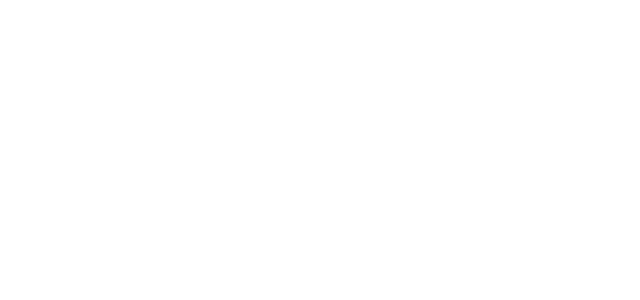
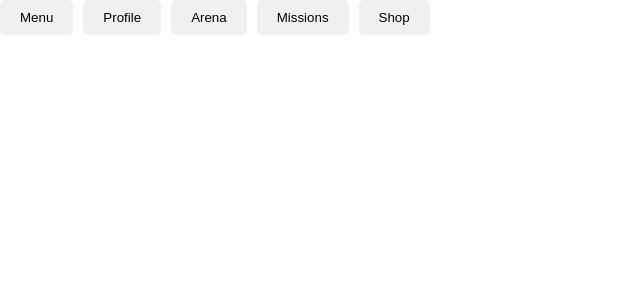
Before and after one commit to St4ff1-Pablo/tgApp, a React (Vite) app in the folder client/: page / in a window 1280 px wide. Shown: the top 300 px of the page, without its empty margins (0-640 px from the left). Built offline with nearby package versions, Linux system fonts and the light colour scheme; a web font is replaced by a local one.

Commit message:
Router04

```diff
--- a/client/src/components/Menu.css
+++ b/client/src/components/Menu.css
@@ -7,8 +7,35 @@
 
     }
     /* Основной стиль приложения */
-/* Основной стиль приложения */
-.app {
+.nav-bar {
+  margin-bottom: 20px;
+  display: flex;
+  gap: 10px;
+}
+
+.nav-button {
+  padding: 10px 20px;
+  border: none;
+  border-radius: 5px;
+  background-color: #f0f0f0;
+  cursor: pointer;
+  transition: background-color 0.3s ease;
+}
+
+.nav-button:hover {
+  background-color: #e0e0e0;
+}
+
+.nav-button:active {
+  background-color: #007bff;
+  color: white;
+}
+
+
+
+    /* Основной стиль приложения */
+/* .app {
+
     display: flex;
     flex-direction: row;
     height: 1vw;
@@ -16,7 +43,7 @@
   }
 
   /* Контентная часть */
-  .content {
+  /* .content {
     flex: 1;
     display: flex;
     justify-content: center;
@@ -28,7 +55,7 @@
   }
 
   /* Нижняя панель навигации */
-  .bottom-navigation {
+  /* .bottom-navigation {
     display: flex;
     justify-content: space-around;
     align-items: center;
@@ -40,10 +67,10 @@
     box-shadow: 0 -2vw 10vw rgba(0, 0, 0, 0.2);
     font-family: "BlockKie";
     padding-right: 50vw;
-  }
+  } */
 
   /* Кнопки навигации */
-  .nav-button {
+  /* .nav-button {
     flex: 1;
     margin: 0 0.2vw;
     padding: 3vw;
@@ -56,13 +83,13 @@
     cursor: pointer;
     transition: all 0.3s ease;
     font-family: "BlockKie";
-  }
+  } */
 
-  .nav-button:hover {
+  /* .nav-button:hover {
     background: white;
     color: #282c34;
     font-family: "BlockKie";
-  }
+  } */
 
 
 /*.menu {
```
